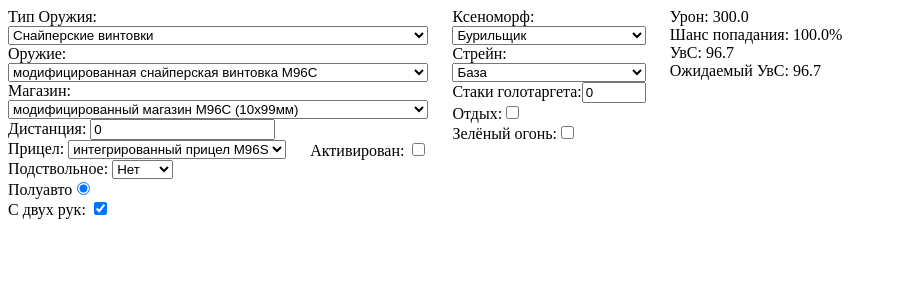
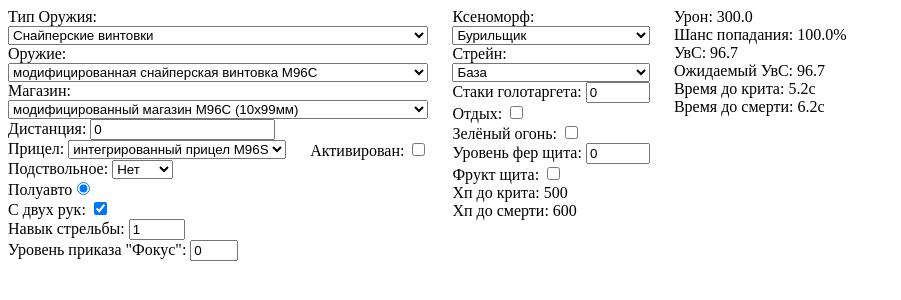
Before and after one commit to Jawel722/damage-calc, a plain HTML site: page index.html in a window 1280 px wide. Shown: the whole page, without its empty margins (0-901 px from the left). Drawn offline with Linux system fonts and the light colour scheme.

Commit message:
Навык стрельбы, приказ фокуса, феры щита, фрукт щита, хп до крита и смерти

```diff
--- a/index.html
+++ b/index.html
@@ -43,6 +43,8 @@
 </div>
 <div id = 'fireMode'></div>
 <label>С двух рук: <input type="checkbox" id="bothArmCheck" checked></label>
+<label>Навык стрельбы: <input type= "number" id = "firearmsSkill" value = "1" min = "0" max = "10"></label>
+<label>Уровень приказа "Фокус": <input type = "number" id = "focusLevel" value = "0" min = "0" max = "3"></label>
 </div>
 <div class = "col">
 Ксеноморф: <select id = 'xeno'></select>
@@ -53,15 +55,21 @@
 <label>Бок:<input type='radio' id='armorCheckSide' name='armor'></label>
 <label>Спина:<input type='radio' id='armorCheckBack' name='armor'></label>
 </div>
-<label>Стаки голотаргета:<input type = "number" id= "holotarget" value = "0" min = "0" max = "100" step = "10"></label>
-<label>Отдых:<input type = "checkbox" id = "rest"></label>
-<label>Зелёный огонь:<input type = "checkbox" id = "greenfire"></label>
+<label>Стаки голотаргета: <input type = "number" id= "holotarget" value = "0" min = "0" max = "100" step = "10"></label>
+<label>Отдых: <input type = "checkbox" id = "rest"></label>
+<label>Зелёный огонь: <input type = "checkbox" id = "greenfire"></label>
+<label>Уровень фер щита: <input type = "number" id = "pheroShield" value = "0" max = "6" min = "0" step = "0.5"></label>
+<label>Фрукт щита: <input type = "checkbox" id = "fruitShield"></label>
+<label>Хп до крита: <span id= "hpCrit"></span></label>
+<label>Хп до смерти: <span id= "hpDead"></span></label>
 </div>
 <div class = "col">
 <label>Урон: <span id = 'damageOut'></span></label>
 <label>Шанс попадания: <span id = 'hitChance'></span>%</label>
 <label>УвС: <span id = 'out'></span></label>
 <label>Ожидаемый УвС: <span id = 'realOut'></span></label>
+<label>Время до крита: <span id = "timeCrit"></span></label>
+<label>Время до смерти: <span id = "timeDead"></span></label>
 </div>
 </div>
 <script src = 'guns.js'></script>
@@ -106,7 +114,7 @@ function buckshotCheck(applyArmor,pellets) {
     return newDamage
 }
 
-function accuracyCalc(projectile,gun,bothArmCheck,dist,evasion, rangeFlat, accuracyAddMult) {
+function accuracyCalc(projectile,gun,bothArmCheck,dist,evasion, rangeFlat, accuracyAddMult, focusAccMod) {
     if (projectile.accuracy === null) {
         return 1
     }
@@ -116,6 +124,7 @@ function accuracyCalc(projectile,gun,bothArmCheck,dist,evasion, rangeFlat, accur
     } else {
         acc *= Math.max(gun.accuracyMultUnwielded+accuracyAddMult, 0.1)
     }
+    acc += focusAccMod
     for (const threshold of projectile.accuracyThresholds) {
         const range = threshold.range + gun.accuracyRangeFlat + rangeFlat
         if (dist > range && threshold.buildup===false) {
@@ -223,6 +232,12 @@ function recalc() {
     const holotarget = (Math.min(Math.max(Number(document.getElementById("holotarget").value), 0),100))/1000
     const rest = document.getElementById("rest").checked
     const greenfire = document.getElementById("greenfire").checked
+    const firearmsSkill = Math.min(Math.max(Number(document.getElementById("firearmsSkill").value),0),10)
+    const focusLevel = Math.min(Math.max(Number(document.getElementById("focusLevel").value),0),3)
+    const xenoHpCritHTML = document.getElementById("hpCrit")
+    const xenoHpDeadHTML= document.getElementById("hpDead")
+    const pheroShieldLevel = Math.min(Math.max(Number(document.getElementById("pheroShield").value),0),6)
+    const fruitShield = document.getElementById("fruitShield").checked
     const gunId = gunSelect.value
     const magId = magazineSelect.value
     const xenoId = strainSelect.value
@@ -234,14 +249,21 @@ function recalc() {
     const magazine = findById(MAGAZINES, magId)
     const projectile = findById(PROJECTILES, magazine.projectile)
     const xeno = findById(XENOS, xenoId)
+    let xenoHpCrit = xeno.hpCrit
+    let xenoHpDead = xeno.hpDead
+    if (pheroShieldLevel !== 0) {
+        xenoHpDead += 1 + pheroShieldLevel * 20
+    }
+    if (fruitShield === true) {
+        xenoHpDead += Math.min(xeno.hpDead * 0.3,200)
+        if (xenoHpCrit!==null)
+            xenoHpCrit += Math.min(xeno.hpDead * 0.3,200)
+    }
+    xenoHpCritHTML.textContent = xenoHpCrit
+    xenoHpDeadHTML.textContent = xenoHpDead
     const fireMode = fireModeSelect.querySelector("input:checked").value
     const mods = attachmentsCalc(bothArmChecked,gun)
     let scatterW = gun.scatterWielded
-    if (bothArmChecked === true) {
-        scatterW = Math.max(gun.scatterWielded + mods.scatterFlat,0)
-    } else {
-        scatterW = Math.max(gun.scatterUnwielded + mods.scatterFlat,0)
-    }
     let evasionAdd = 0
     if (rest === true) {
         evasionAdd = 15
@@ -249,6 +271,25 @@ function recalc() {
     let xenoGreenFire = 1
     if (greenfire === true) {
         xenoGreenFire = xeno.greenFireArmorMult
+    }
+    let firearmAccMod = 0
+    let firearmScatterMod = 0
+    let focusAccMod = 1.5 * focusLevel
+    let focusAccPerTileMod = 0.35 * focusLevel * dist
+    let focusAccModSum = focusAccMod + focusAccPerTileMod
+    if (gun.unskilledPenalty!==null) {
+        if (firearmsSkill<gun.unskilledPenalty.minSkill) {
+        firearmAccMod = gun.unskilledPenalty.accuracyAddMult
+        firearmScatterMod = gun.unskilledPenalty.scatterFlat
+        }
+    }
+    if (firearmAccMod===0) {
+        firearmAccMod = gun.skillAccuracyPerLevel * firearmsSkill
+    }
+    if (bothArmChecked === true) {
+        scatterW = Math.max(gun.scatterWielded + mods.scatterFlat + firearmScatterMod,0)
+    } else {
+        scatterW = Math.max(gun.scatterUnwielded + mods.scatterFlat + firearmScatterMod,0)
     }
     let xenoAbilityArmor = 0
     let xenoAbilityFrontalArmor = 0
@@ -316,7 +357,7 @@ function recalc() {
     const falloffResult = Math.max(falloffStepResult,projectile.damage*(gun.damageMult+mods.damageAddMult)*0.05)
     const armorResult = applyArmor(falloffResult*(1+holotarget), projectile.ap,realXenoArmor)
     const damageResult = buckshotCheck(armorResult, projectile.pellets)
-    const acc = accuracyCalc(projectile, gun, bothArmChecked, dist, xeno.evasionModified-evasionAdd, mods.rangeFlat,mods.accuracyAddMult)
+    const acc = accuracyCalc(projectile, gun, bothArmChecked, dist, xeno.evasionModified-evasionAdd, mods.rangeFlat,mods.accuracyAddMult+firearmAccMod, focusAccModSum)
     const hitChance = acc*realHitChance*100
     const realFireRate = fireRateCalc(fireMode,gun,mods.shotsPerBurstFlat,mods.fireDelayFlat)
     const dpsResult = dps(damageResult,realFireRate)
@@ -325,6 +366,18 @@ function recalc() {
     document.getElementById("damageOut").textContent = damageResult.toFixed(1)
     document.getElementById("realOut").textContent = dpsRealResult.toFixed(1)
     document.getElementById("hitChance").textContent = hitChance.toFixed(1)
+    if (xenoHpCrit === null) {
+        document.getElementById("timeCrit").textContent = "-"
+    } else {
+        document.getElementById("timeCrit").textContent = (xenoHpCrit/dpsRealResult).toFixed(1)+'с'
+        if (xenoHpCrit/dpsRealResult===Infinity) {
+            document.getElementById("timeCrit").textContent = "Никогда"
+        }
+    }
+    document.getElementById("timeDead").textContent = (xenoHpDead/dpsRealResult).toFixed(1)+'с'
+    if  (xenoHpDead/dpsRealResult===Infinity) {
+        document.getElementById("timeDead").textContent = "Никогда"
+    }
 }
 
 const gunTypeSelect = document.getElementById("gunType");
@@ -557,6 +610,10 @@ holotarget.addEventListener("input",recalc)
 dist.addEventListener("input",recalc)
 rest.addEventListener("input",recalc)
 greenfire.addEventListener("input",recalc)
+firearmsSkill.addEventListener("input",recalc)
+focusLevel.addEventListener("input",recalc)
+pheroShield.addEventListener("input",recalc)
+fruitShield.addEventListener("input",recalc)
 barrel.addEventListener("change",recalc)
 underbarrel.addEventListener("change",recalc)
 rail.addEventListener("change",recalc)
```
